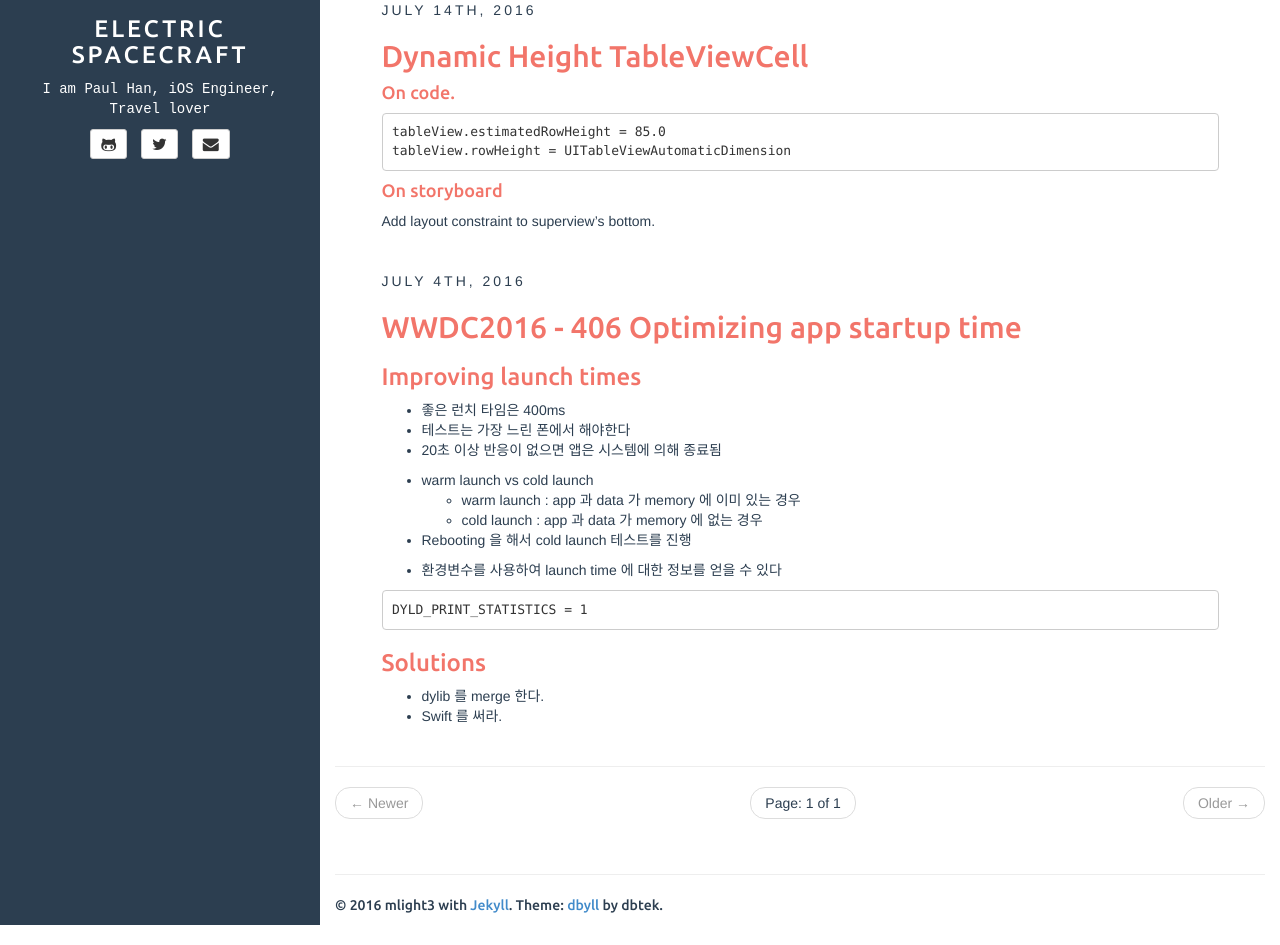
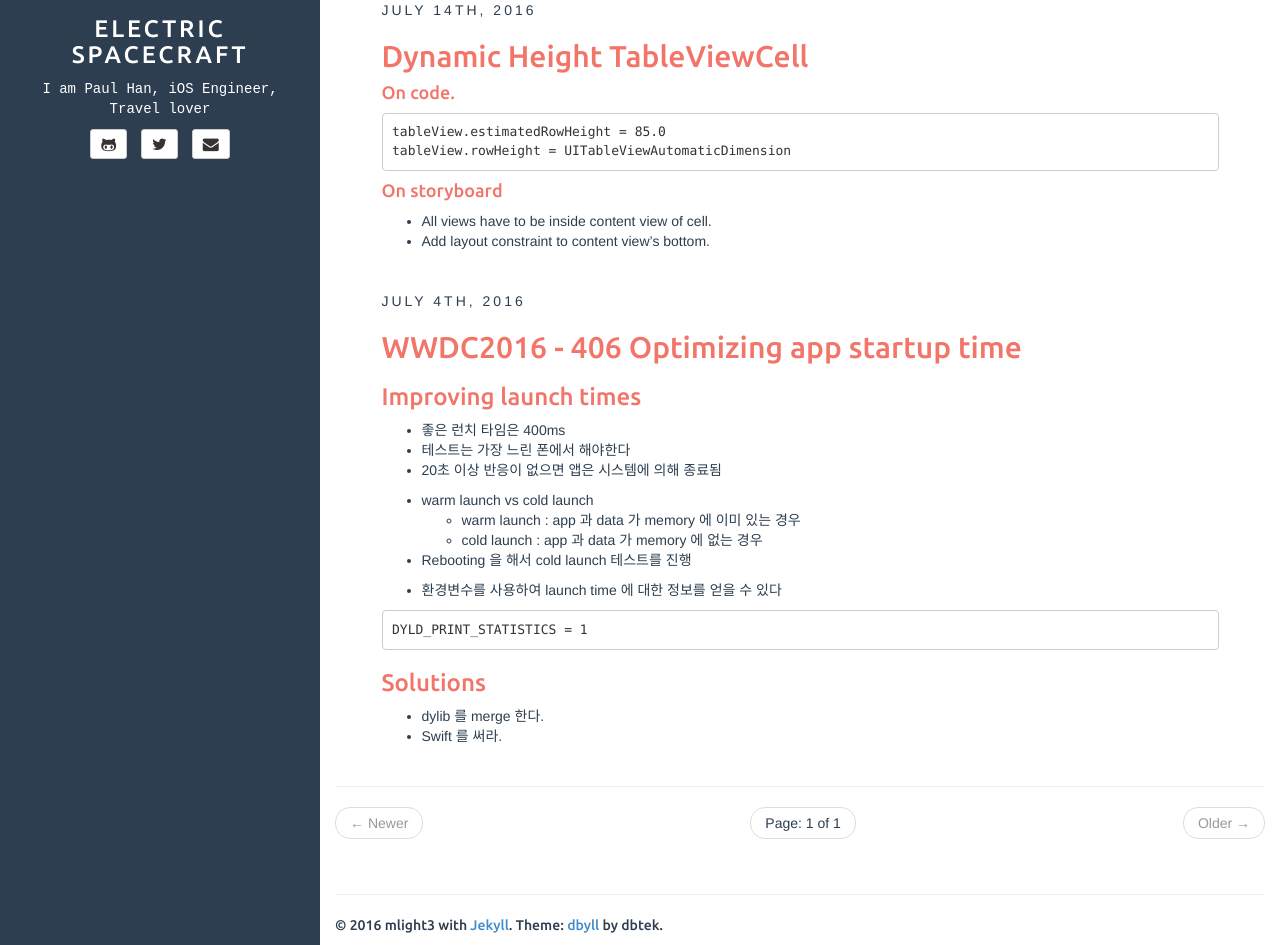
Before and after one commit to mlight3/mlight3.github.io, a Jekyll site: the page built from index.html, in a window 1280 px wide and 1227 px high, cut to the strip 282-1227 px from the top of the window. Built offline with Jekyll 4.4.1, drawn with Linux system fonts in a browser that asks for light colours; the list of posts is cut into pages by our own code.

Commit message:
Post update: Dynamic Height TableViewCell

````diff
--- a/_posts/2016-07-14-dynamic-height-tableviewcell.markdown
+++ b/_posts/2016-07-14-dynamic-height-tableviewcell.markdown
@@ -12,4 +12,5 @@ tableView.rowHeight = UITableViewAutomaticDimension
 ```
 
 #### On storyboard
-Add layout constraint to superview's bottom.
+- All views have to be inside content view of cell.
+- Add layout constraint to content view's bottom.
````
